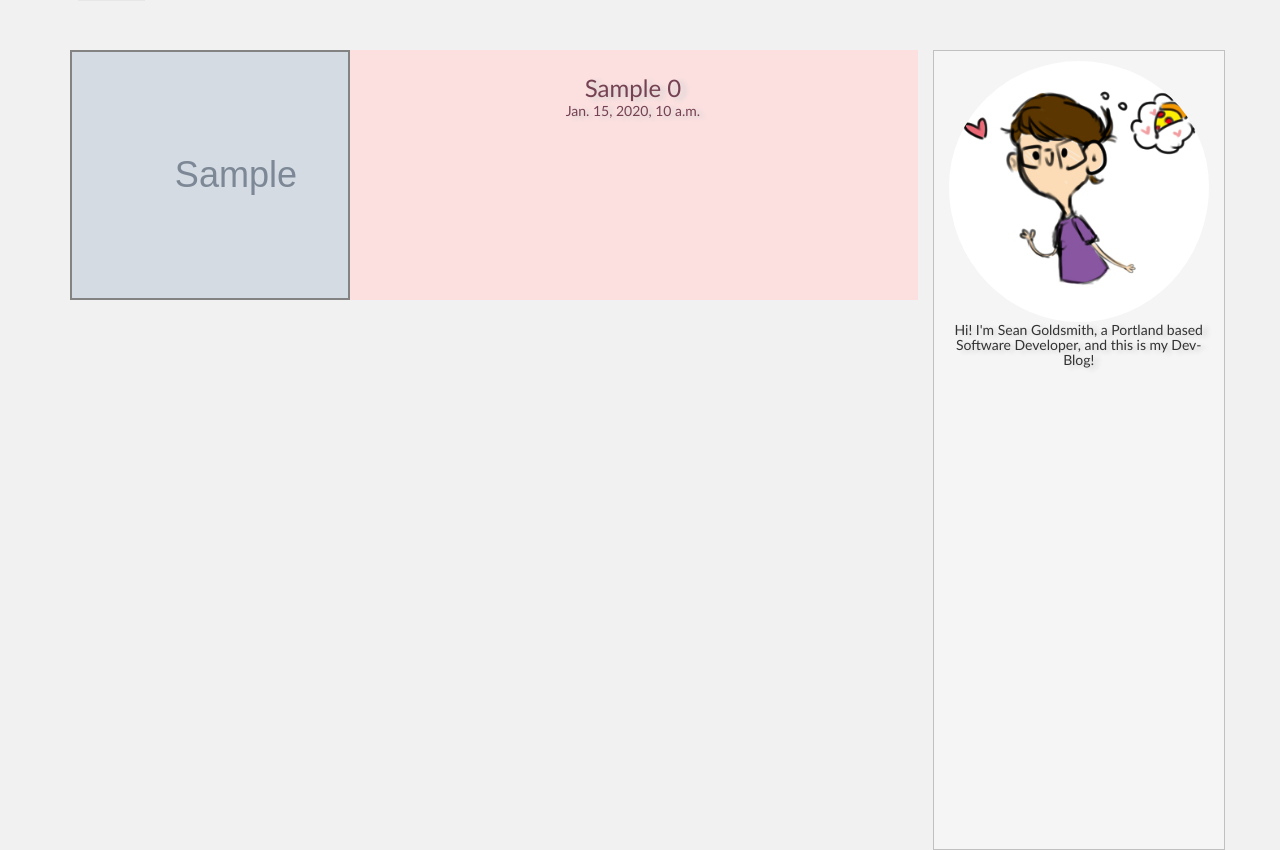
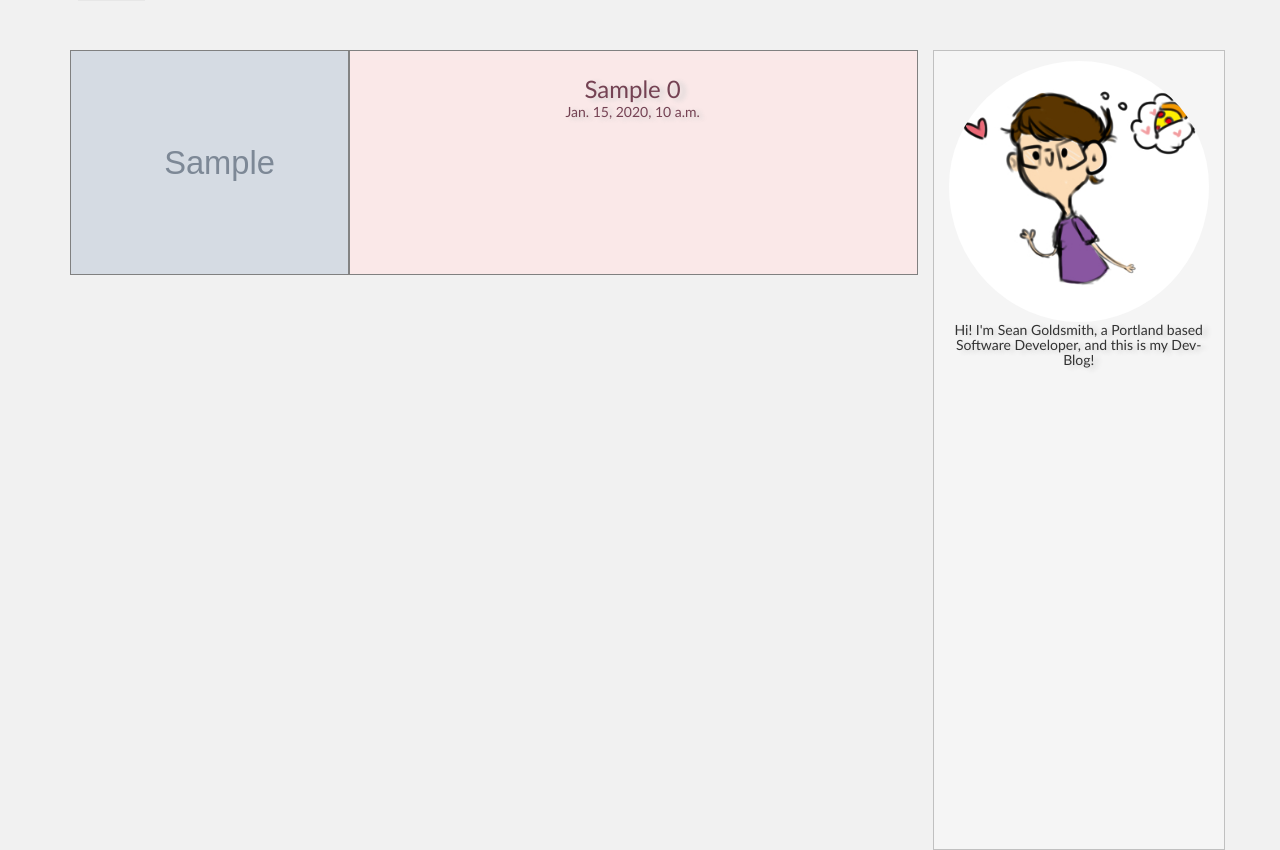
Before and after one commit to SeanGoldsmith/DjangoBlog, a Django app: template DjangoBlog/Blog/templates/blogList.html in a window 1280 px wide. Shown: the part 50-900 px from the top of the page. Run offline with Django 3.2, Linux system fonts and the light colour scheme; the template is opened without the code that fills it: most values are stand-ins (such as "Sample title", 1, 10 or a date in 2020); grey boxes marked "Sample" are stand-in pictures; some libraries are stand-ins or nearby versions.

Commit message:
I few more styling updates. More photos.

```diff
--- a/DjangoBlog/Blog/static/Blog/styles.css
+++ b/DjangoBlog/Blog/static/Blog/styles.css
@@ -22,9 +22,10 @@
 }
 
 .single-post {
-    background-color: rgb(252, 224, 224);
-    height: 250px;
+    background-color: rgb(250, 232, 232);
+    height: 225px;
     width: 100%;
+    border: .5px solid grey;
 }
 
 .post-text {
@@ -40,7 +41,7 @@
     overflow: hidden;
     margin: 0;
     display: inline-block;
-    border: 2px solid rgb(131, 131, 131);
+    border-right: 2px solid rgb(131, 131, 131);
 }
 
 .post-img {
```
Also changed, not shown: DjangoBlog/media/img/pexels-photo-1659435.jpeg (added), DjangoBlog/media/img/pexels-photo-1878095.jpeg (added), DjangoBlog/media/img/pexels-photo-1880666_nOhROdp.jpeg (added), DjangoBlog/media/img/pexels-photo-561462.jpeg (added).
